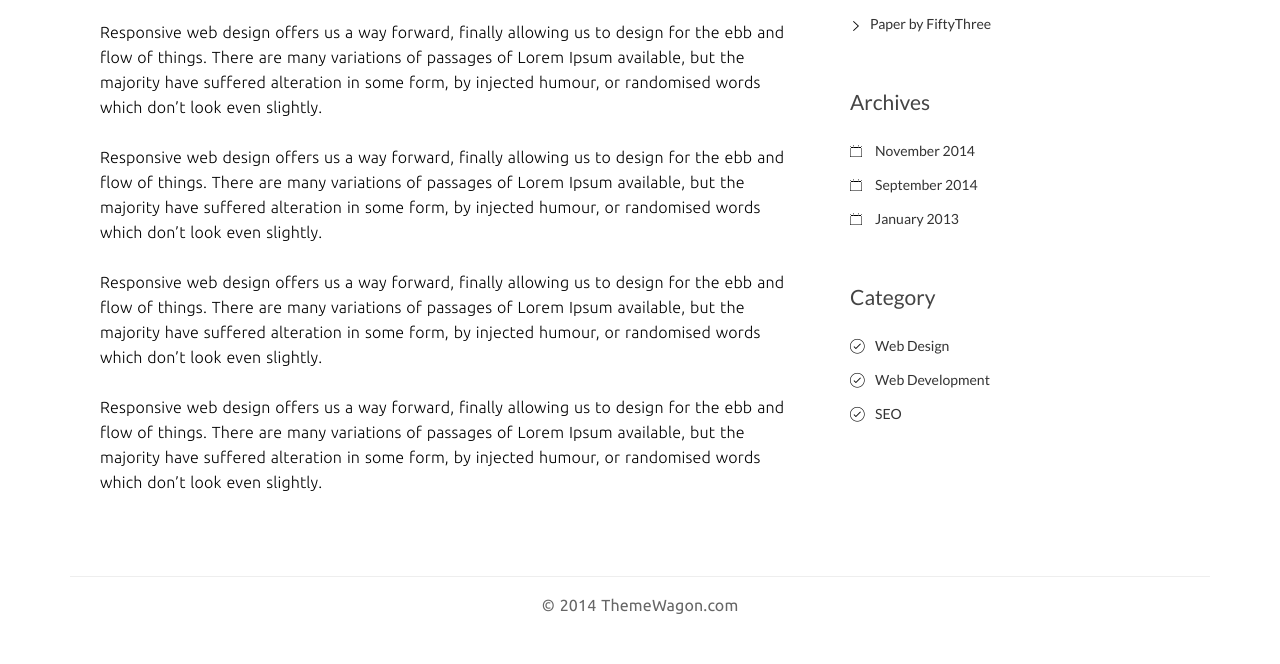
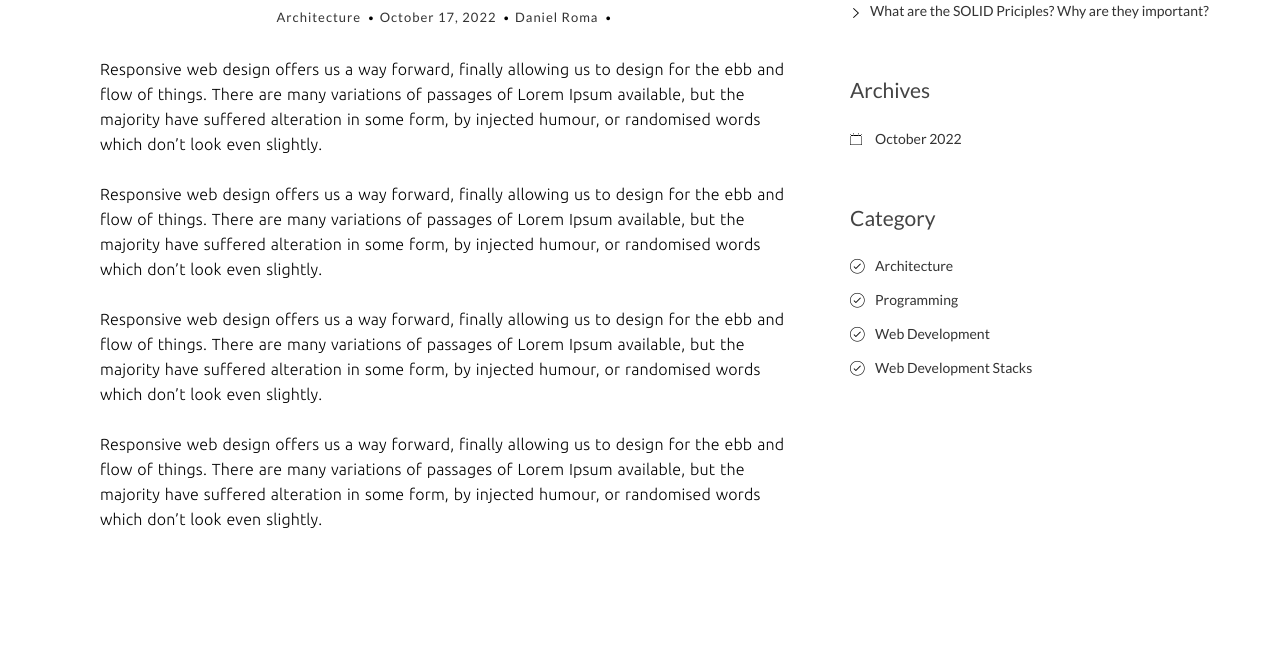
Before and after one commit to FunkyMonk8111/BlogSite, a plain HTML site: page solidprinciples.html in a window 1280 px wide. Shown: the part 304-968 px from the top of the page. After the commit the page ends 917 px from the top, so only its background shows below. Drawn offline with Linux system fonts and the light colour scheme; files whose address does not match are found by name.

Commit message:
Made changes to solid principles
Made changes to page regarding solid principles.

```diff
--- a/solidprinciples.html
+++ b/solidprinciples.html
@@ -1,19 +1,22 @@
 <!DOCTYPE html>
 <html>
 	<head>
-		<title>Black &amp; White</title>
+	    <title><b>Daniel Roma<b> - Professional Web Developer</title>
 
-		<!-- meta -->
-		<meta charset="UTF-8">
+	    <!-- meta -->
+
+	    <meta charset="UTF-8">
 	    <meta name="viewport" content="width=device-width, initial-scale=1">
 
 	    <!-- css -->
-		<link rel="stylesheet" href="css/bootstrap.min.css">
-		<link rel="stylesheet" href="css/ionicons.min.css">
-		<link rel="stylesheet" href="css/pace.css">
+
+	    <link rel="stylesheet" href="css/bootstrap.min.css">
+	    <link rel="stylesheet" href="css/ionicons.min.css">
+	    <link rel="stylesheet" href="css/pace.css">
 	    <link rel="stylesheet" href="css/custom.css">
 
 	    <!-- js -->
+
 	    <script src="js/jquery-2.1.3.min.js"></script>
 	    <script src="js/bootstrap.min.js"></script>
 	    <script src="js/pace.min.js"></script>
@@ -26,7 +29,7 @@
 				<div class="row">
 					<div class="col-md-4 col-sm-5 col-xs-8">
 						<div class="logo">
-							<h1><a href="index.html"><b>Black</b> &amp; White</a></h1>
+							<h1><a href="index.html"><b>Daniel Roma</b> - Professional Web Developer</a></h1>
 						</div>
 					</div><!-- col-md-4 -->
 					<div class="col-md-8 col-sm-7 col-xs-4">
@@ -42,6 +45,7 @@
     								<li class="cl-effect-11"><a href="index.html" data-hover="Home">Home</a></li>
     								<li class="cl-effect-11"><a href="full-width.html" data-hover="Blog">Blog</a></li>
     								<li class="cl-effect-11"><a href="about.html" data-hover="About">About</a></li>
+								<li class="cl-effect-11"><a href="resume.html" data-hover="Resume">Resume</a></li>
     								<li class="cl-effect-11"><a href="contact.html" data-hover="Contact">Contact</a></li>
   								</ul>
 							</div><!-- /.navbar-collapse -->
@@ -66,15 +70,13 @@
 					<main class="col-md-8">
 						<article class="post post-1">
 							<header class="entry-header">
-								<h1 class="entry-title">Adaptive Vs. Responsive Layouts And Optimal Text Readability</h1>
+								<h1 class="entry-title">What are the SOLID Priciples? Why are they important?</h1>
 								<div class="entry-meta">
-									<span class="post-category"><a href="#">Web Design</a></span>
+									<span class="post-category"><a href="#">Architecture</a></span>
 
-									<span class="post-date"><a href="#"><time class="entry-date" datetime="2012-11-09T23:15:57+00:00">February 2, 2013</time></a></span>
+									<span class="post-date"><a href="#"><time class="entry-date" datetime="2012-10-17T20:57:00+00:00">October 17, 2022</time></a></span>
 
-									<span class="post-author"><a href="#">Albert Einstein</a></span>
-
-									<span class="comments-link"><a href="#">4 Comments</a></span>
+									<span class="post-author"><a href="#">Daniel Roma</a></span>
 								</div>
 							</header>
 							<div class="entry-content clearfix">
@@ -90,13 +92,7 @@
 							<h3 class="widget-title">Recent Posts</h3>
 							<ul>
 								<li>
-									<a href="#">Adaptive Vs. Responsive Layouts And Optimal Text Readability</a>
-								</li>
-								<li>
-									<a href="#">Web Design is 95% Typography</a>
-								</li>
-								<li>
-									<a href="#">Paper by FiftyThree</a>
+									<a href="#">What are the SOLID Priciples? Why are they important?</a>
 								</li>
 							</ul>
 						</div>
@@ -104,13 +100,7 @@
 							<h3 class="widget-title">Archives</h3>
 							<ul>
 								<li>
-									<a href="#">November 2014</a>
-								</li>
-								<li>
-									<a href="#">September 2014</a>
-								</li>
-								<li>
-									<a href="#">January 2013</a>
+									<a href="#">October 2022</a>
 								</li>
 							</ul>
 						</div>
@@ -119,13 +109,16 @@
 							<h3 class="widget-title">Category</h3>
 							<ul>
 								<li>
-									<a href="#">Web Design</a>
+									<a href="#">Architecture</a>
+								</li>
+								<li>
+									<a href="#">Programming</a>
 								</li>
 								<li>
 									<a href="#">Web Development</a>
 								</li>
 								<li>
-									<a href="#">SEO</a>
+									<a href="#">Web Development Stacks</a>
 								</li>
 							</ul>
 						</div>
@@ -133,15 +126,6 @@
 				</div>
 			</div>
 		</div>
-		<footer id="site-footer">
-			<div class="container">
-				<div class="row">
-					<div class="col-md-12">
-						<p class="copyright">&copy; 2014 ThemeWagon.com</p>
-					</div>
-				</div>
-			</div>
-		</footer>
 
 		<!-- Mobile Menu -->
 		<div class="overlay overlay-hugeinc">
@@ -151,6 +135,7 @@
 					<li><a href="index.html">Home</a></li>
 					<li><a href="full-width.html">Blog</a></li>
 					<li><a href="about.html">About</a></li>
+					<li><a href="resume.html">Resume</a></li>
 					<li><a href="contact.html">Contact</a></li>
 				</ul>
 			</nav>
```
